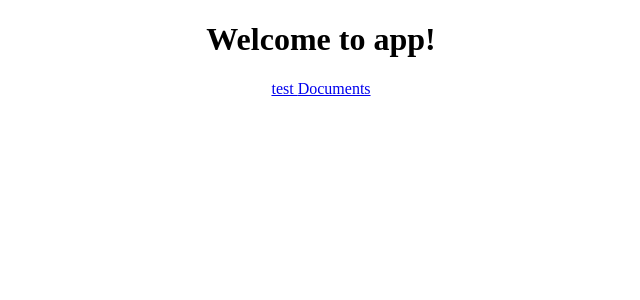
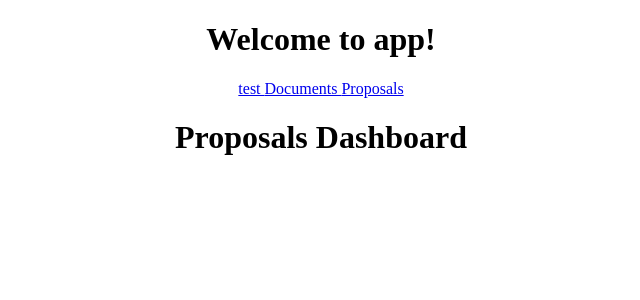
Before and after one commit to ajithkgatty/Angular_Rails_front, an Angular app: page /proposals in a window 1280 px wide. Before the commit this address led to /. Shown: the top 300 px of the page, without its empty margins (319-959 px from the left). Built offline with nearby package versions, Linux system fonts and the light colour scheme.

Commit message:
adding component manually and bringing up new proposal route

```diff
--- a/src/app/app-routing.module.ts
+++ b/src/app/app-routing.module.ts
@@ -2,11 +2,13 @@ import { NgModule } from '@angular/core';
 import { RouterModule, Routes } from '@angular/router';
 import { TestComponent } from './test/test.component';
 import { DocumentsComponent } from './documents/documents.component'
+import { ProposalListComponent } from './proposals/proposal-list.component';
 
 const routes: Routes = [
   { path: '', redirectTo: '/test', pathMatch: 'full' },
   { path: 'test', component: TestComponent },
-  { path: 'documents', component: DocumentsComponent }
+  { path: 'documents', component: DocumentsComponent },
+  { path: 'proposals', component: ProposalListComponent }
 ];
 
 @NgModule({
--- a/src/app/app.component.html
+++ b/src/app/app.component.html
@@ -5,5 +5,6 @@
   </h1>
   <a routerLink='/test'> test </a>
   <a routerLink='/documents'> Documents </a>
+  <a routerLink='/proposals'> Proposals </a>
   <router-outlet></router-outlet>
  </div>
--- a/src/app/app.module.ts
+++ b/src/app/app.module.ts
@@ -5,12 +5,14 @@ import { AppComponent } from './app.component';
 import { TestComponent } from './test/test.component';
 import { AppRoutingModule } from './/app-routing.module';
 import { DocumentsComponent } from './documents/documents.component';
+import { ProposalListComponent } from './proposals/proposal-list.component';
 
 @NgModule({
   declarations: [
     AppComponent,
     TestComponent,
-    DocumentsComponent
+    DocumentsComponent,
+    ProposalListComponent
   ],
   imports: [
     BrowserModule,
--- /dev/null
+++ b/src/app/proposals/proposal-list.component.html
@@ -0,0 +1 @@
+<h1> Proposals Dashboard </h1>
```
Also changed, not shown: src/app/proposals/proposal-list.component.ts (added, +8 -0 lines).
